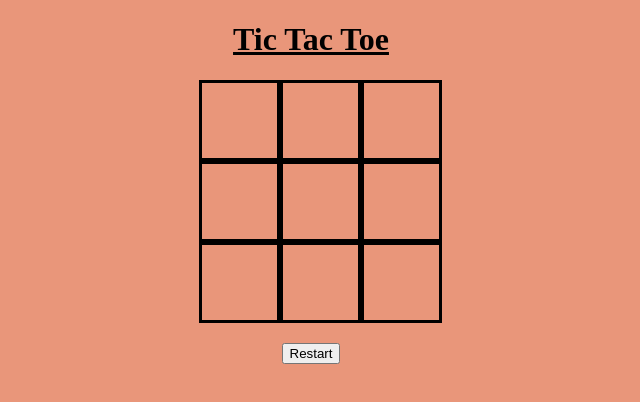
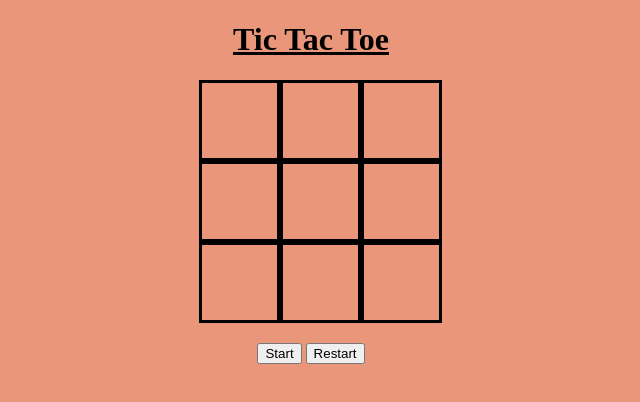
Before and after one commit to saadfarooqct/Tic-Tac-Toe, a plain HTML site: page index.html in a window 1280 px wide. Shown: the whole page, without its empty margins (329-969 px from the left). Drawn offline with Linux system fonts and the light colour scheme.

Commit message:
Start Button

```diff
--- a/index.html
+++ b/index.html
@@ -22,6 +22,7 @@
             <div boxIndex="8" class="box"></div>
         </div>
         <h2 id= "statusText"></h2>
+        <button id = "startBtn">Start</button>
         <button id = "restartBtn">Restart</button>
     </div>
 </body>
```
